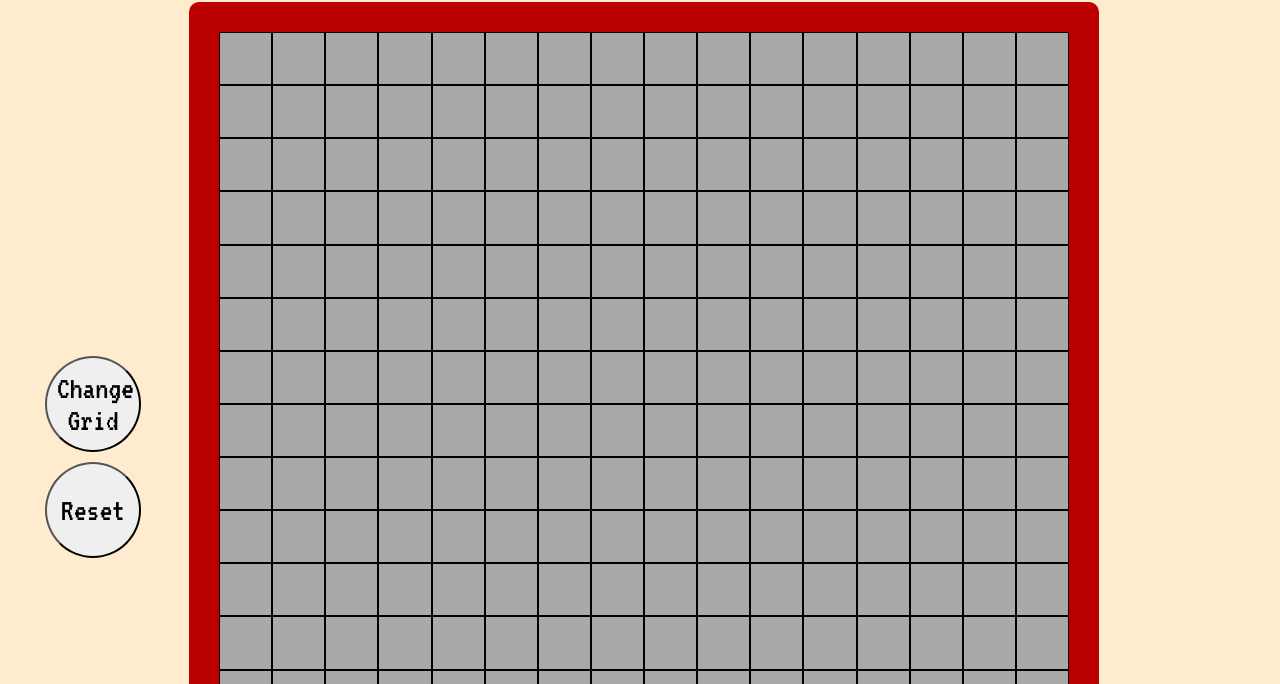
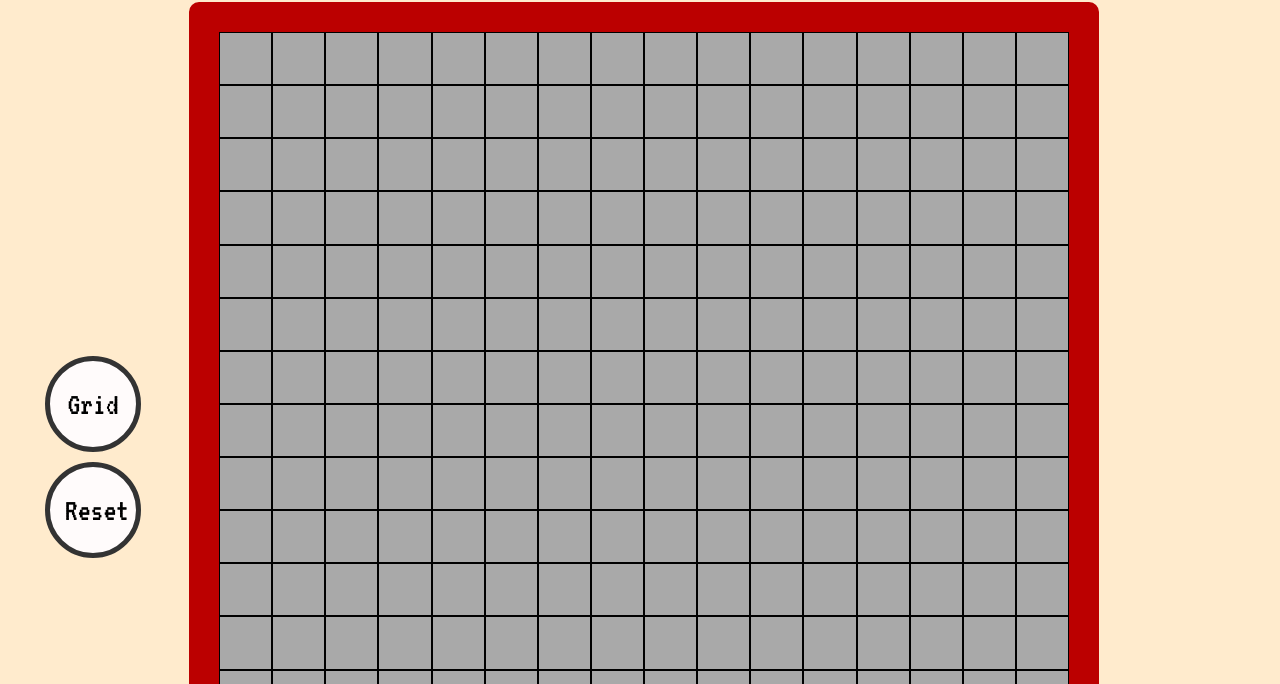
Before and after one commit to brennanjk/Etch-A-Sketch, a plain HTML site: page index.html in a window 1280 px wide. Shown: the part 116-800 px from the top of the page. Drawn offline with Linux system fonts and the light colour scheme.

Commit message:
Add additional button styling

```diff
--- a/index.html
+++ b/index.html
@@ -13,7 +13,7 @@
   <div class="header">Etch-A-Sketch</div>
   <div id="container">
     <div id="button-box">
-      <button class="button">Change Grid</button>
+      <button class="button">Grid</button>
       <button class="button" id="reset">Reset</button>
     </div>
     <div class="grid-container">
--- a/styles.css
+++ b/styles.css
@@ -33,8 +33,10 @@ body {
     font-size: 200%;
     width: 3em;
     height: 3em;
+    border: 5px solid rgb(51, 51, 51);
     border-radius: 100px;
-    padding: 10px;
+    padding: 15px;
+    background-color: rgb(255, 251, 251);
 }
 
 .grid-container {
```
